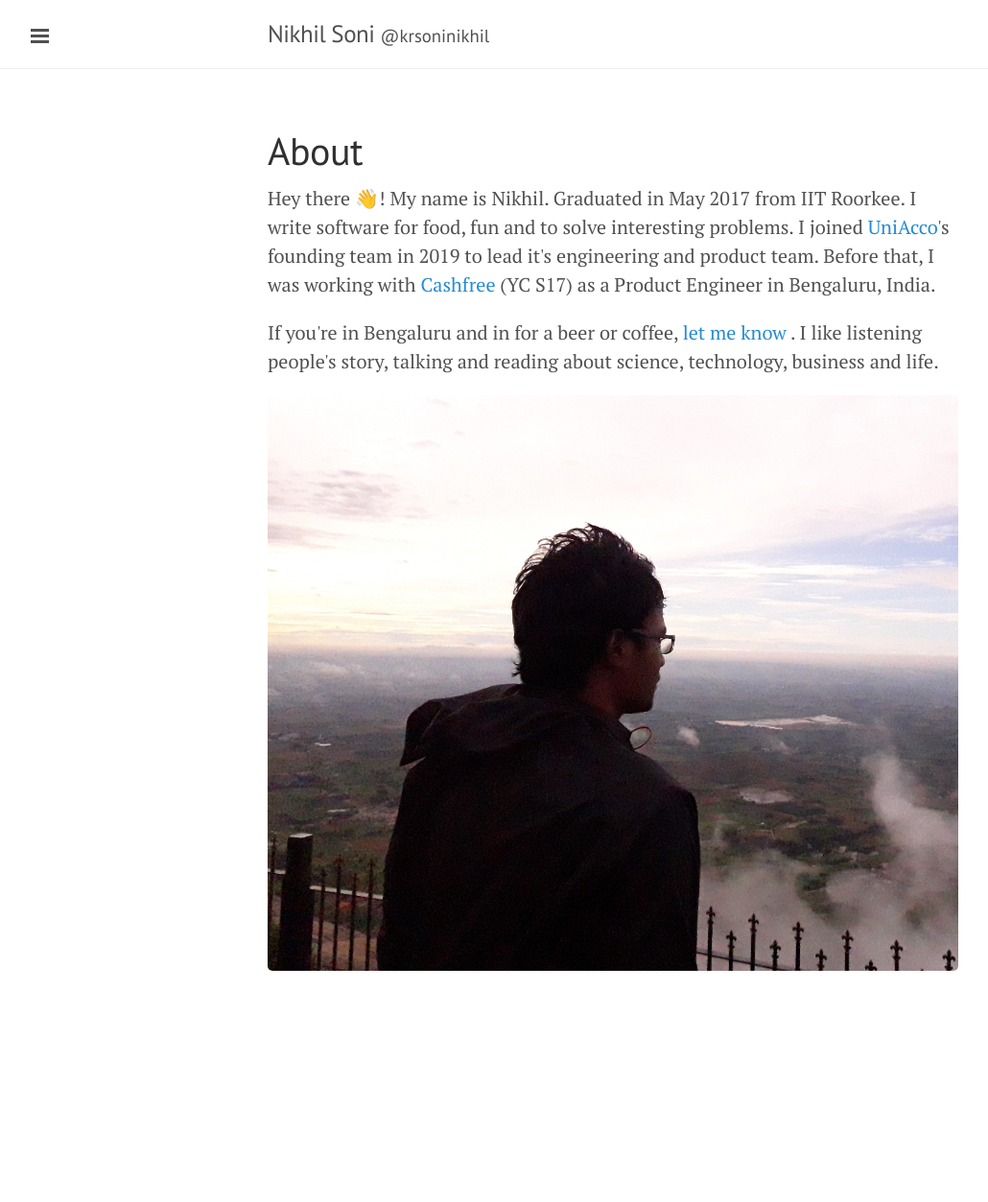
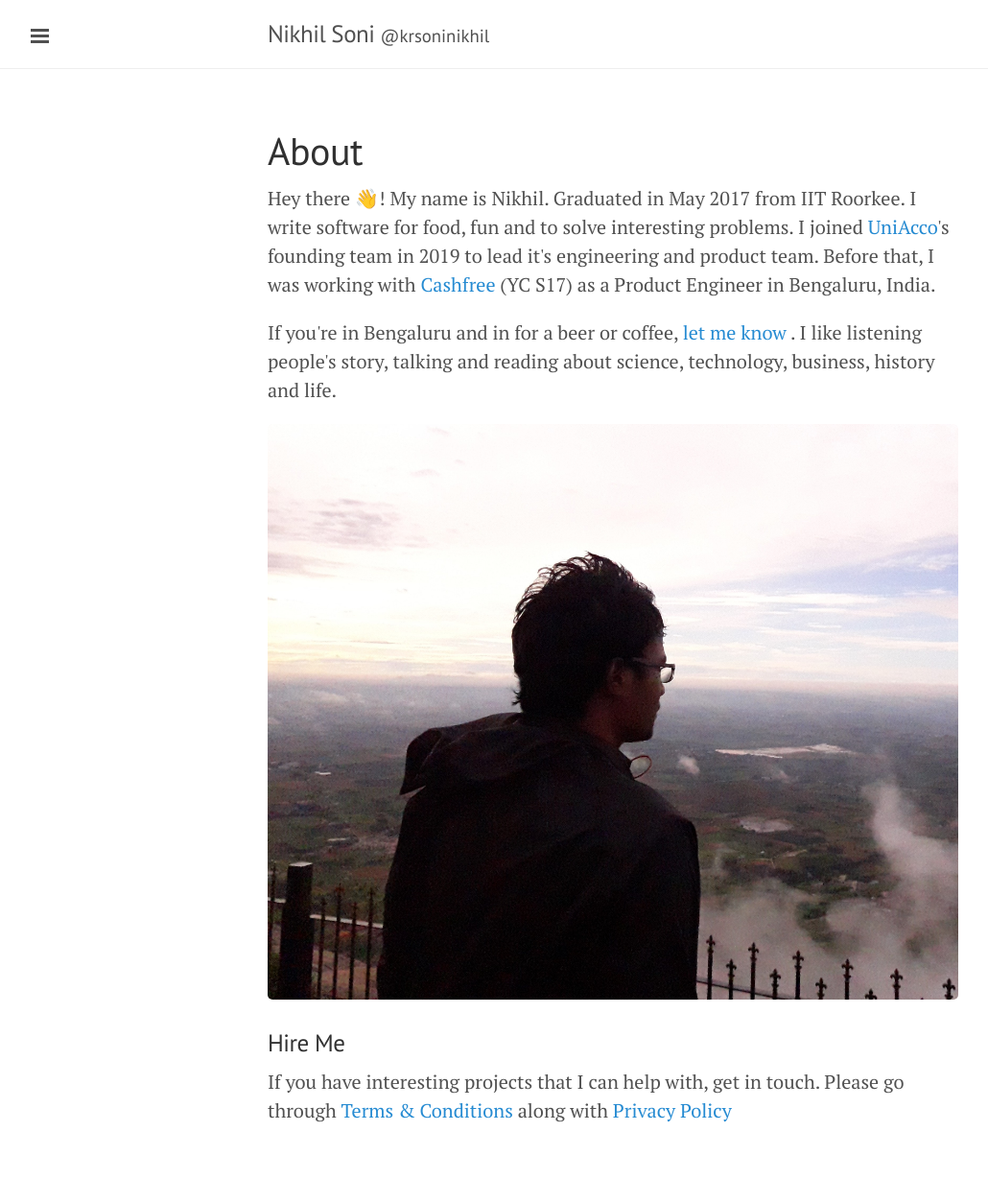
Before and after one commit to krsoninikhil/krsoninikhil.github.io, a Jekyll site: the page built from about.md, in a window 1280 px wide. Shown: the whole page at 96% size, without its empty margins (1-1031 px from the left). Built offline with Jekyll 4.4.1, drawn with Linux system fonts in a browser that asks for light colours; before the commit the page ends 1092 px from its top, so only the background shows below that.

Commit message:
Add tnc and policy pages

```diff
--- a/about.md
+++ b/about.md
@@ -13,6 +13,11 @@ title: About
 
 <p class=""> If you're in Bengaluru and in for a beer or coffee,
   <a href="/contact"> let me know </a>. I like listening people's story,
-  talking and reading about science, technology, business and life.</p>
+  talking and reading about science, technology, business, history and life.</p>
 
 ![Display Picture](/public/profile.jpg)
+
+<h3> Hire Me </h3> If you have interesting projects that I can help
+with, get in touch. Please go through <a href="/terms"> Terms &
+Conditions </a> along with <a href="/privacy-policy"> Privacy Policy
+</a>
```
